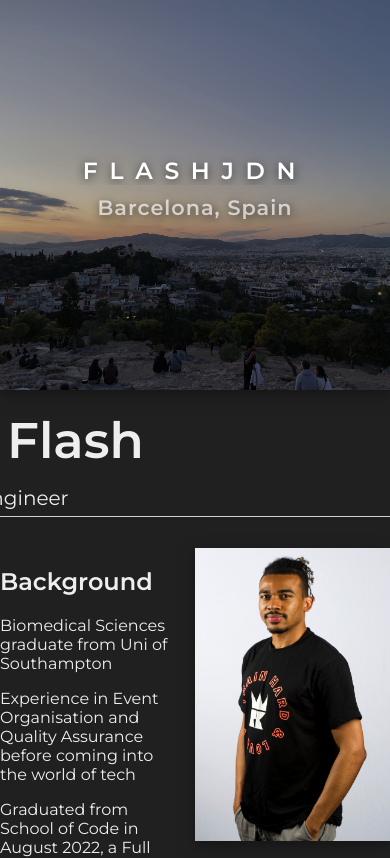
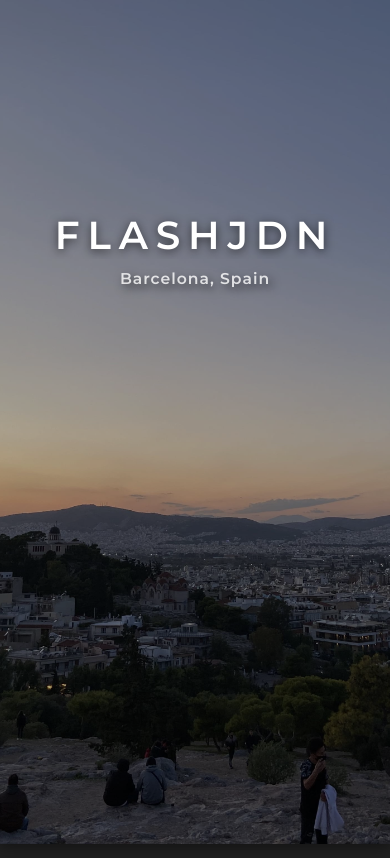
Before and after one commit to flashjdn/portfolio, a React (Create React App) app: page / in a window 390 px wide. Shown: the top 858 px of the page. Built offline with nearby package versions, Linux system fonts and the light colour scheme.

Commit message:
mobile media queries done, beginning work on small screen

```diff
--- a/public/index.html
+++ b/public/index.html
@@ -1,21 +1,21 @@
 <!DOCTYPE html>
 <html lang="en">
   <head>
-    <script src="https://kit.fontawesome.com/1e59e5be6e.js" crossorigin="anonymous"></script>
+    <script
+      src="https://kit.fontawesome.com/1e59e5be6e.js"
+      crossorigin="anonymous"
+    ></script>
     <meta charset="utf-8" />
     <link rel="icon" href="%PUBLIC_URL%/favicon.ico" />
     <meta name="viewport" content="width=device-width, initial-scale=1" />
     <meta name="theme-color" content="#000000" />
     <style>
-      @import url('https://fonts.googleapis.com/css2?family=Montserrat:ital,wght@0,400;0,600;1,200&display=swap');
+      @import url('https://fonts.googleapis.com/css2?family=Montserrat:ital,wght@0,400;0,;1,200&display=swap');
     </style>
     <style>
       @import url('https://fonts.googleapis.com/css2?family=Montserrat:ital,wght@0,400;0,600;1,200&display=swap');
     </style>
-    <meta
-      name="description"
-      content="Portfolio for Jordan Flash"
-    />
+    <meta name="description" content="Portfolio for Jordan Flash" />
     <link rel="apple-touch-icon" href="%PUBLIC_URL%/logo192.png" />
     <!--
       manifest.json provides metadata used when your web app is installed on a
@@ -34,7 +34,9 @@
     <title>flashjdn</title>
   </head>
   <body>
-    <noscript>You need to enable JavaScript to view the FLASHJDN portfolio.</noscript>
+    <noscript
+      >You need to enable JavaScript to view the FLASHJDN portfolio.</noscript
+    >
     <div id="root"></div>
     <!--
       This HTML file is a template.
--- a/src/components/Card/styles.css
+++ b/src/components/Card/styles.css
@@ -20,10 +20,12 @@
 
 .card .hidden {
   opacity: 0;
+  /* pointer-events: none; */
 }
 
 .card:hover .hidden {
   opacity: 1;
+  /* pointer-events: all; */
 }
 
 .info {
@@ -43,6 +45,7 @@
   display: flex;
   padding:10px;
   justify-content: center;
+  overflow: scroll;
 }
 
 .stack #icon{
--- a/src/components/Footer/styles.css
+++ b/src/components/Footer/styles.css
@@ -26,7 +26,7 @@
 .footer-button:hover {
   /* transform: scale(1.05); */
   display: block;
-  color: var(--secondary);
+  color: var(--linkedin);
 }
 
 a,
--- a/src/components/Profile/index.js
+++ b/src/components/Profile/index.js
@@ -5,7 +5,7 @@ import avatar from '../../assets/images/flash-headshot.jpg'
 
 const Profile = () => {
   return (
-    <section className="container">
+    <section className="container margin">
       <div className="title">
         <h1> Jordan Flash</h1>
         <h3>Junior Software Engineer</h3>
@@ -13,6 +13,7 @@ const Profile = () => {
       </div>
       <div className="profile">
         <div className="text">
+        <article className='paragraph'>
           <h2>Background</h2>
           <p>Biomedical Sciences graduate from Uni of Southampton</p>
           <p>
@@ -23,6 +24,8 @@ const Profile = () => {
             Graduated from School of Code in August 2022, a Full Stack Web
             Development Bootcamp.
           </p>
+          </article>
+          <article className='paragraph '>
           <h2>Interests and Hobbies</h2>
           <p>
             {' '}
@@ -43,6 +46,8 @@ const Profile = () => {
             {' '}
             Video games: Currently playing Destiny 2 (this is a cry for help){' '}
           </p>
+          </article>
+          <article className='paragraph bottom'>
           <h2> FAQ </h2>
           <p className="question">Is your last name really Flash?</p>
           <ul className="answer">
@@ -64,6 +69,7 @@ const Profile = () => {
             Flattery gets you everywhere in life. You can find links to my
             socials and CV at the bottom of the page.
           </ul>
+          </article>
         </div>
         <img
           className="photo"
--- a/src/components/Profile/styles.css
+++ b/src/components/Profile/styles.css
@@ -1,16 +1,17 @@
 .container {
   display: flex;
   flex-direction: column;
-  align-items: center;
+  /* align-items: center; */
   /* margin-left: 30px; */
   color: var(--white-text);
-  overflow: hidden;
+  /* overflow: hidden; */
 }
 
 .container h1 {
   font-size: 50px;
   margin: 0;
   padding-top: 20px;
+  text-shadow: 1px 2px 1px  #111a
 }
 
 .container h2 {
@@ -50,7 +51,7 @@
 
 .photo {
   /* max-height: auto; */
-  width: 50vmin;
+  width: 45vmin;
   background-color: #eee6;
   /* padding-left: 50px; */
   margin-top: 8vmin;
@@ -67,3 +68,47 @@
   font-style: italic;
   font-weight: 700;
 }
+
+.margin {
+  padding-left: 8vmin;
+  padding-right: 8vmin;
+}
+
+@media screen and (max-width: 700px){
+  .container, .profile{
+    justify-content: center;
+    align-self: center;
+  }
+.profile {
+  flex-direction: column-reverse;
+}
+.profile h2 {
+  margin-top: 0;
+  padding-top: 5vmin;
+}
+
+  .title, .underline {
+    max-width:100vw;
+    overflow: hidden;
+    text-align: center;
+  }
+  .title h1 {
+    font-size: 10vmin;
+
+  }
+  .photo{
+    width: 70vw;
+    align-self: center;
+  }
+
+  .text {
+    text-align: justify;
+  }
+
+}
+
+@media screen and (max-width: 1200px) {
+  .photo {
+    /* width: 35vmin; */
+  }
+}
--- a/src/components/Projects/index.js
+++ b/src/components/Projects/index.js
@@ -31,8 +31,9 @@ const Projects = () => {
 
 
   return (
-    <section className=" project container">
+    <section className="project container margin">
       <h1> Recent projects</h1>
+      {/* <div className='underline'></div> */}
       <div className="display">
         {apps.map((app) => (
           <Card {...app} />
--- a/src/components/Projects/styles.css
+++ b/src/components/Projects/styles.css
@@ -1,23 +1,13 @@
-/*
-.project-container {
-  height: 100%;
-  width: 100%;
-  text-align: left;
-
-  box-sizing: border-box;
-  background-color: var(--dark-grey); }
-
-*/
 
 .project {
   background-color: var(--dark-grey);
-  /* margin: 0; */
-  margin-left: 0;
+  /* overflow: hidden; */
 }
 
 
 .project h1 {
-  margin-left: 30px;
+  /* margin-left: 8vmin; */
+  align-self:flex-start;
 }
 
 .display {
@@ -28,5 +18,13 @@
   height: auto;
   /* min-width: 700px; */
   gap:30px;
-  padding: 50px 0px 20px 0px;
+  padding: 10vmin 0vmin;
 }
+
+@media screen and (max-width: 700px) {
+
+  .project h1 {
+    text-align: center;
+    font-size: 10vmin;
+  }
+}
--- a/src/components/Slideshow/index.js
+++ b/src/components/Slideshow/index.js
@@ -70,7 +70,7 @@ useEffect takes in two arguments:
     <>
       <Mask loaded={background ? true : false} />
       <div
-        id="imageContainer"
+        className="imageContainer"
         style={{ backgroundImage: `url(${background})` }}
       >
         {/* <img src={background} alt={background}></img> */}
--- a/src/components/Slideshow/styles.css
+++ b/src/components/Slideshow/styles.css
@@ -1,6 +1,6 @@
 
 
-#imageContainer {
+.imageContainer {
   height: 100vmin;
   /* width: 100%; */
   position: flex;
@@ -24,12 +24,12 @@
   justify-content: center;
   text-align: center;
   color: #ffffff;
-  letter-spacing: 3vw;
+  letter-spacing: 2vw;
   align-self: center;
   margin: auto;
   /* vertical-align: center; */
   padding-top: 40vmin;
-  font-size: 6vw;
+  font-size: 7vw;
   text-shadow: 0px 2px 10px #111a ;
 }
 
@@ -38,13 +38,34 @@
   display: flex;
   justify-content: center;
   text-align: center;
-  color: #fffa;
+  color: #fffc;
   letter-spacing: 1px;
   align-items: center;
   margin: auto;
   vertical-align: center;
   padding-top: 10px;
   font-size: 1.3em;
-  text-shadow: 1px 2px 10px #111a ;
+  text-shadow: 3px 4px 10px #111a ;
 
 }
+
+@media screen and (max-width: 700px) {
+  .imageContainer{
+    width: auto;
+    height: 100vh;
+  }
+
+  .hero-title{
+    font-size: 10vmin;
+    padding-top: 25vmax;
+
+  }
+
+  .subtitle{
+    font-size: 4vmin;
+  }
+}
+
+@media screen and (max-width: 1200px) {
+
+}
--- a/src/styles.css
+++ b/src/styles.css
@@ -5,7 +5,8 @@
   --dark-grey: #2F2F2F;
   --mid-grey: #444444;
   --pink: #fadedd;
-  --white-text: #eeeeee
+  --white-text: #eeeeee;
+  --linkedin: #0072b1;
 
 }
 
```
